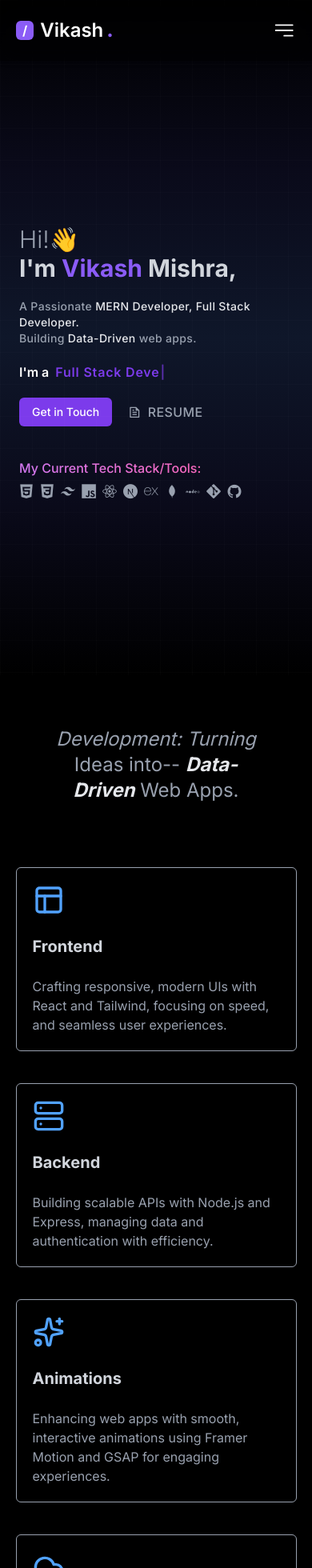
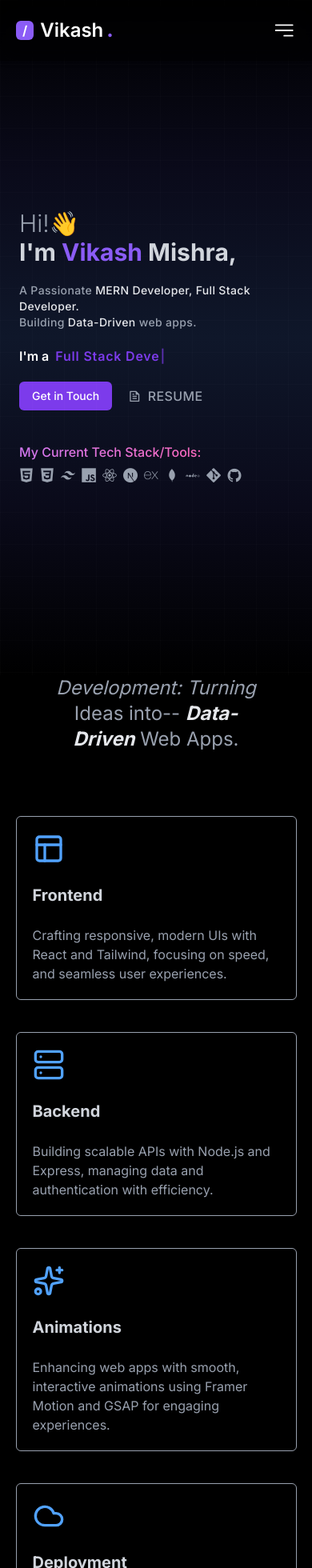
Before and after one commit to Vikash-Mishra06/portfolio-1, a Next.js app: page / in a window 390 px wide. Shown: the top 1960 px of the page at 80% size. Built offline with nearby package versions, Linux system fonts and the light colour scheme.

Commit message:
16th commit

```diff
--- a/components/Home/Hero/Hero.tsx
+++ b/components/Home/Hero/Hero.tsx
@@ -9,7 +9,7 @@ const Hero = () => {
   return (
     <div
       id="hero"
-      className="pt-20 md:pt-20 lg:pt-10  relative h-screen flex items-center justify-center text-white px-6"
+      className="pt-10  relative h-screen flex items-center justify-center text-white px-6"
     >
       {/* Container split into two columns */}
       <div className="grid grid-cols-1 md:grid-cols-2 gap-5 items-center max-w-6xl w-full">
--- a/components/Home/Hero/Services/Services.tsx
+++ b/components/Home/Hero/Services/Services.tsx
@@ -6,7 +6,7 @@ import { motion } from "framer-motion"; // ✅ Make sure installed & imported
 
 const Services = () => {
   return (
-    <div className="pt-16 pb-16 bg-[#000000]">
+    <div className="md:pt-10 md:pb-10 bg-[#000000]">
       <motion.h1
         initial={{ opacity: 0, y: 10 }}
         whileInView={{ opacity: 1, y: 0 }}
@@ -31,7 +31,7 @@ const Services = () => {
           whileInView={{ opacity: 1, y: 0 }}
           transition={{ duration: 0.5, delay: 0.6 }}
           viewport={{ once: true }}
-          className="p-5 border border-gray-400 rounded-md transition-all"
+          className="p-5 border border-gray-400 rounded-md transition-all "
         >
           <ServicesCard
             icon={<Layout size={40} className="text-blue-400" />}
```
